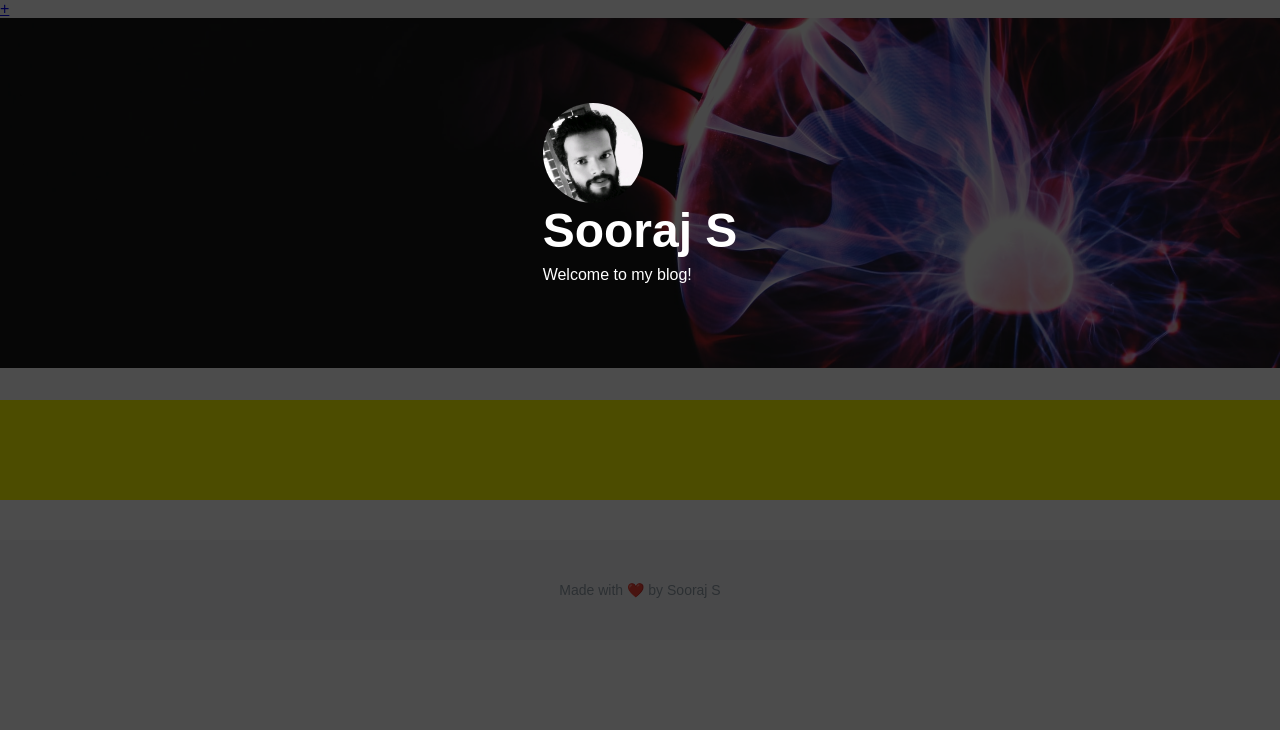
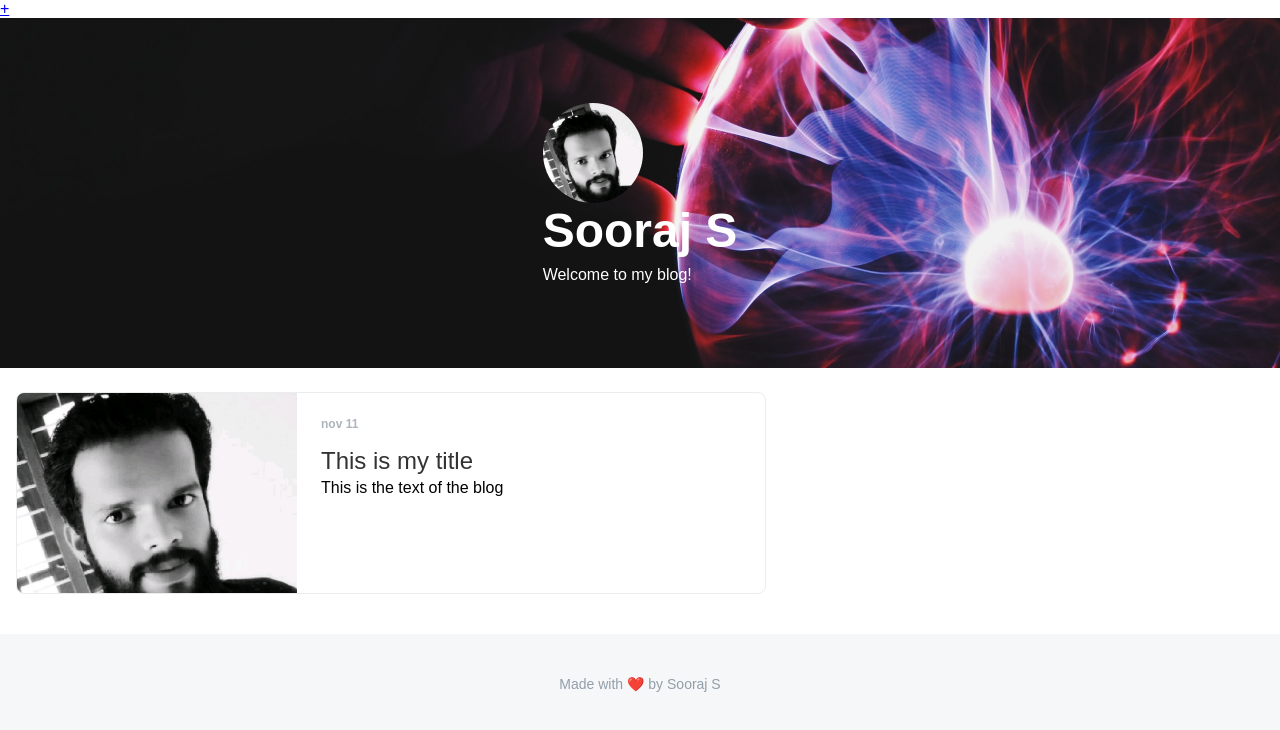
Before and after one commit to Sooraj-s-98/JavaScript_notes_project, a plain HTML site: page My Blog APP/index.html in a window 1280 px wide. Drawn offline with Linux system fonts and the light colour scheme.

Commit message:
post added

```diff
--- a/My Blog APP/index.html
+++ b/My Blog APP/index.html
@@ -24,7 +24,14 @@
             </header>
             <div class="main">
                 <div class="main-container ">
-                    <!-- All of the posts will be added here -->
+                    <div class="post">
+                        <div class="post-image"></div>
+                        <div class="post-content">
+                            <div class="post-date">nov 11</div>
+                            <div class="post-title">This is my title</div>
+                            <div class="post-text">This is the text of the blog</div>
+                        </div>
+                    </div>
                 </div>
             </div>
             <footer>
--- a/My Blog APP/style/style.css
+++ b/My Blog APP/style/style.css
@@ -9,7 +9,7 @@ body {
 
 header {
     min-height: 350px;
-    background-color: blue;
+    background-color: rgba(160, 76, 83, 0.788);
     color: white;
     display: flex;
     flex-direction: column;
@@ -18,19 +18,6 @@ header {
     background-image: url(../assets/banner.jpeg);
     background-size: cover;
     background-position: center;
-}
-header >*{
-    z-index: 10;
-}
-
-header::after{
-    content: "";
-    position: absolute;
-    top: 0;
-    bottom: 0;
-    left: 0;
-    right: 0;
-    background-color: rgba(0, 0, 0, 0.7);
 }
  .profile-image {
      width: 100px;
@@ -45,18 +32,70 @@ header::after{
     font-weight: bold;
 }
 
+
+.post {
+    display: flex;
+    border: 1px solid #eaecee;
+    border-radius: 8px;
+    margin-top: 24px;
+    overflow: hidden;
+    min-height: 200px;
+    transition: all .25s ease;
+    cursor: pointer;
+}
+
+.post-image {
+    background-image: url(../assets/ceo.jpg);
+    flex-basis: 40%;
+    background-size: cover;
+    background-position: center;
+}
+
+.post-content {
+    flex-basis: 60%;
+    padding: 24px;
+}
+
+.post-date {
+    font-size: 12px;
+    color: #adb5bd;
+    font-weight: 600;
+}
+
+.post-title {
+    font-size: 1.5em;
+    padding-top: 16px;
+    padding-bottom: 4px;
+    color: #333;
+}
+
+.post-title h4 {
+    margin: 0;
+}
+
+.post-text {
+    overflow: hidden;
+    max-height: 65px;
+}
+
+.post-text p {
+    font-size: 1rem;
+    font-weight: 400;
+    color: #495057;
+    line-height: 1.4;
+    margin: 0;
+    word-break: break-all;
+}
+
 .subtext {
     margin-top: 8px;
 
 }
 .main {
-    background-color: yellow;
-    height: 100px;
-    margin-top: 32px;
     display: flex;
-    justify-content: center;
 }
 .main-container {
+    justify-content: center;
     max-width: 750px;
     min-width: 600px;
     width: 100%;
```
